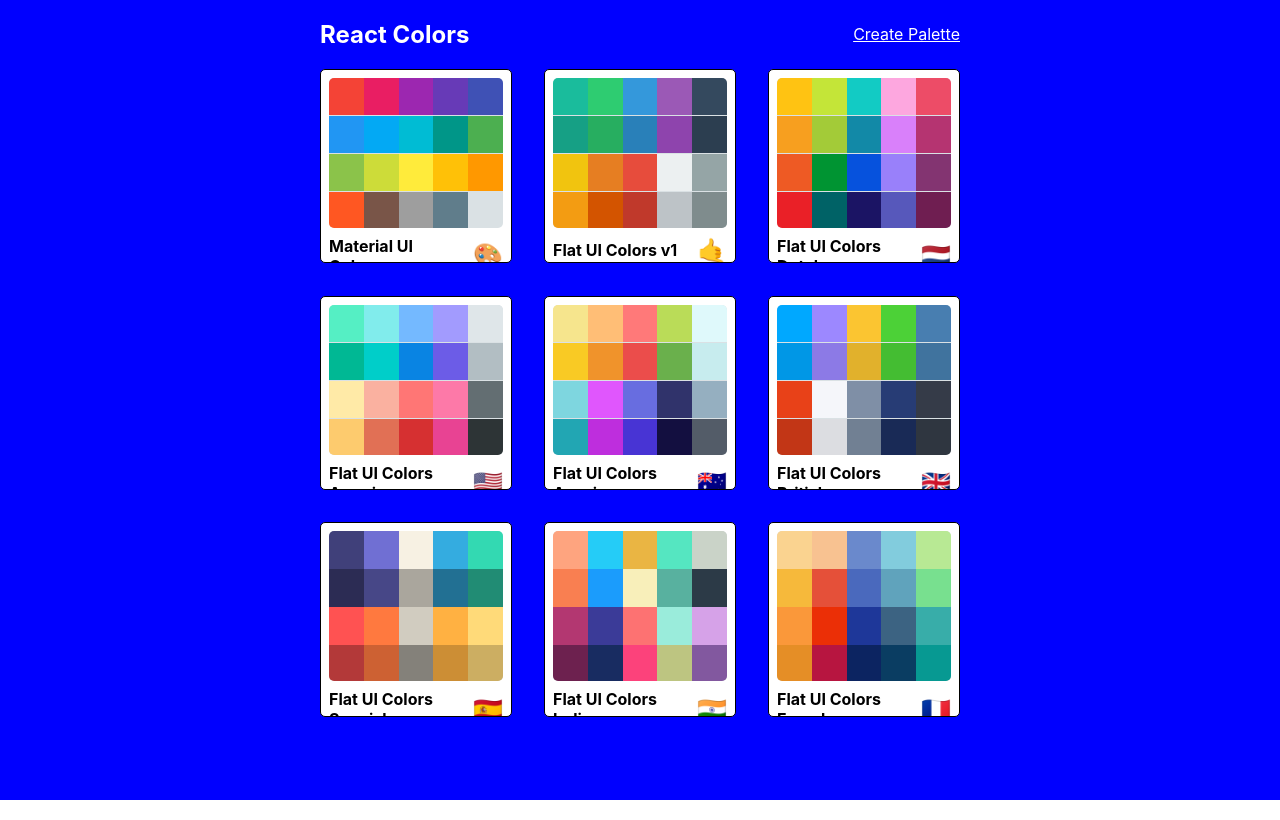
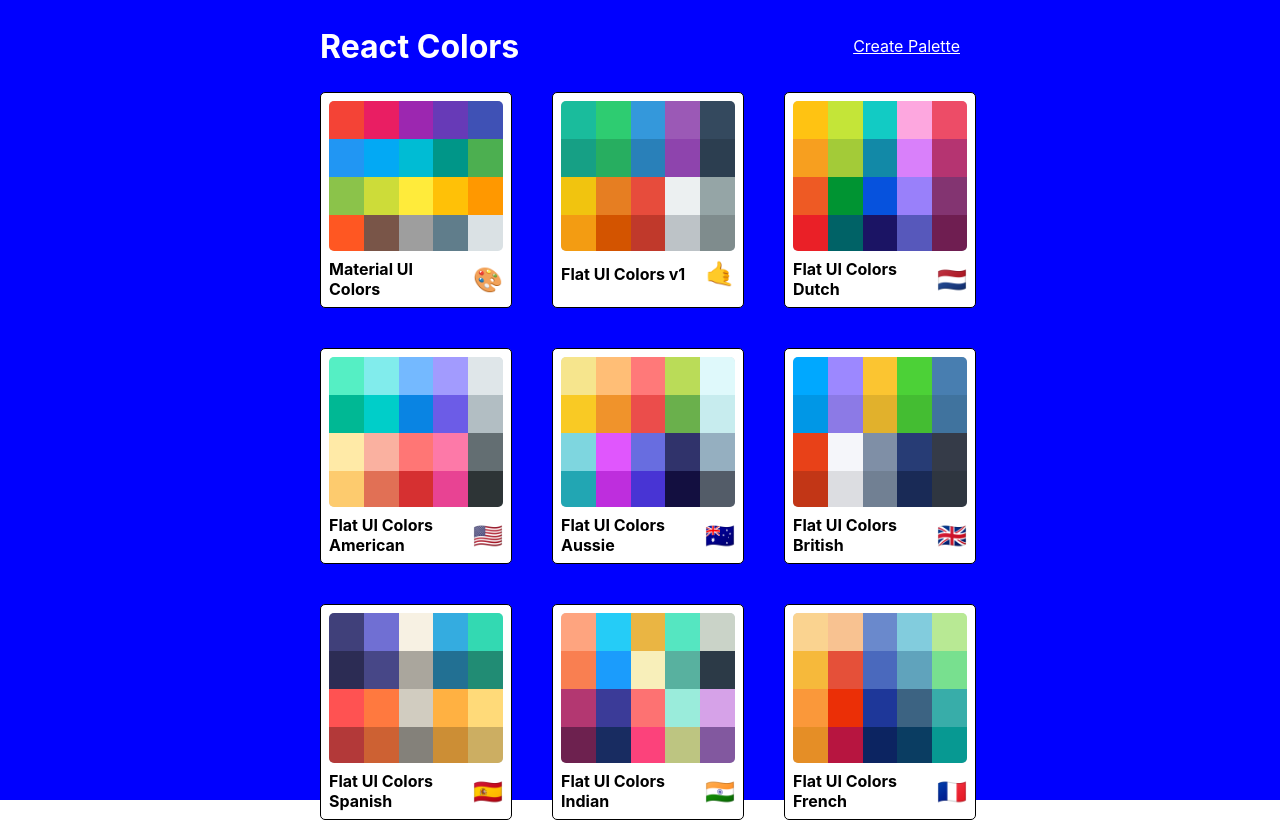
Before and after one commit to Murtazaeev/color-maker, a React (Create React App) app: page / in a window 1280 px wide. Built offline with nearby package versions, Linux system fonts and the light colour scheme; the HTML template or start-up script is replaced by a standard one.

Commit message:
responsible paletteList

```diff
--- a/src/PaletteList.js
+++ b/src/PaletteList.js
@@ -14,7 +14,7 @@
 			<div className={classes.root}>
 				<div className={classes.container}>
 					<nav className={classes.nav}>
-						<h1>React Colors</h1>
+						<h1 className={classes.heading}>React Colors</h1>
 						<Link to="/palette/new">Create Palette </Link>
 					</nav>
 					<div className={classes.palettes}>
--- a/src/styles/PaletteListStyles.js
+++ b/src/styles/PaletteListStyles.js
@@ -1,3 +1,4 @@
+import sizes from './sizes';
 export default {
 	root: {
 		backgroundColor: 'blue',
@@ -11,7 +12,16 @@
 		display: 'flex',
 		alignItems: 'flex-start',
 		flexDirection: 'column',
-		flexWrap: 'wrap'
+		flexWrap: 'wrap',
+		[sizes.down('xl')]: {
+			width: '80%'
+		},
+		[sizes.down('xs')]: {
+			width: '75%'
+		}
+	},
+	heading: {
+		fontSize: '2rem'
 	},
 	nav: {
 		display: 'flex',
@@ -19,16 +29,23 @@
 		justifyContent: 'space-between',
 		alignItems: 'center',
 		color: 'white',
+		alignItems: 'center',
 		'& a': {
 			color: 'white'
-		},
-		alignItems: 'center'
+		}
 	},
 	palettes: {
 		boxSizing: 'border-box',
 		width: '100%',
 		display: 'grid',
 		gridTemplateColumns: 'repeat(3, 30%)',
-		gridGap: '5%'
+		gridGap: '2.5rem',
+		[sizes.down('md')]: {
+			gridTemplateColumns: 'repeat(2, 50%)'
+		},
+		[sizes.down('xs')]: {
+			gridTemplateColumns: 'repeat(1, 100%)',
+			gridGap: '1.4rem'
+		}
 	}
 };
```
